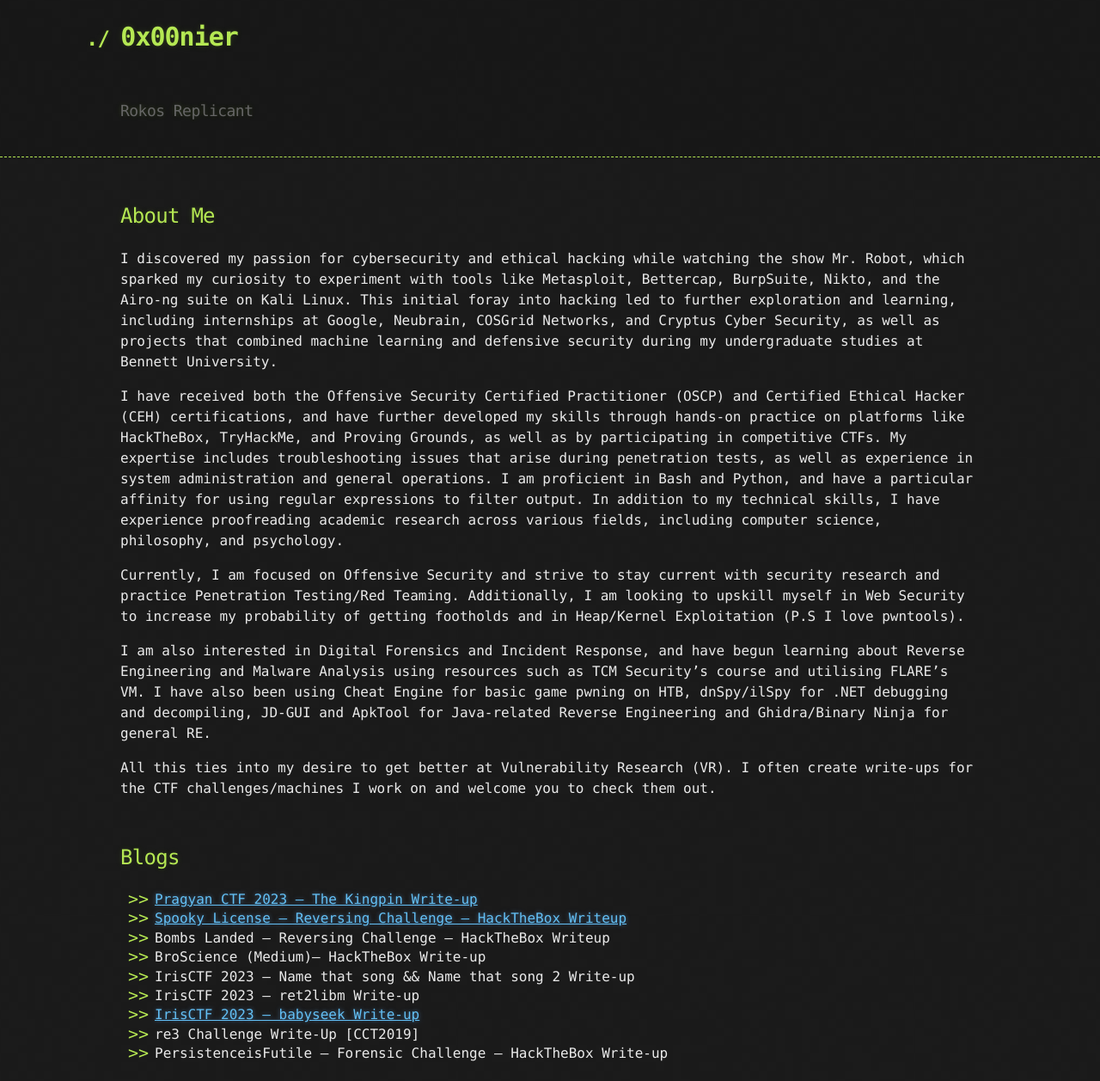
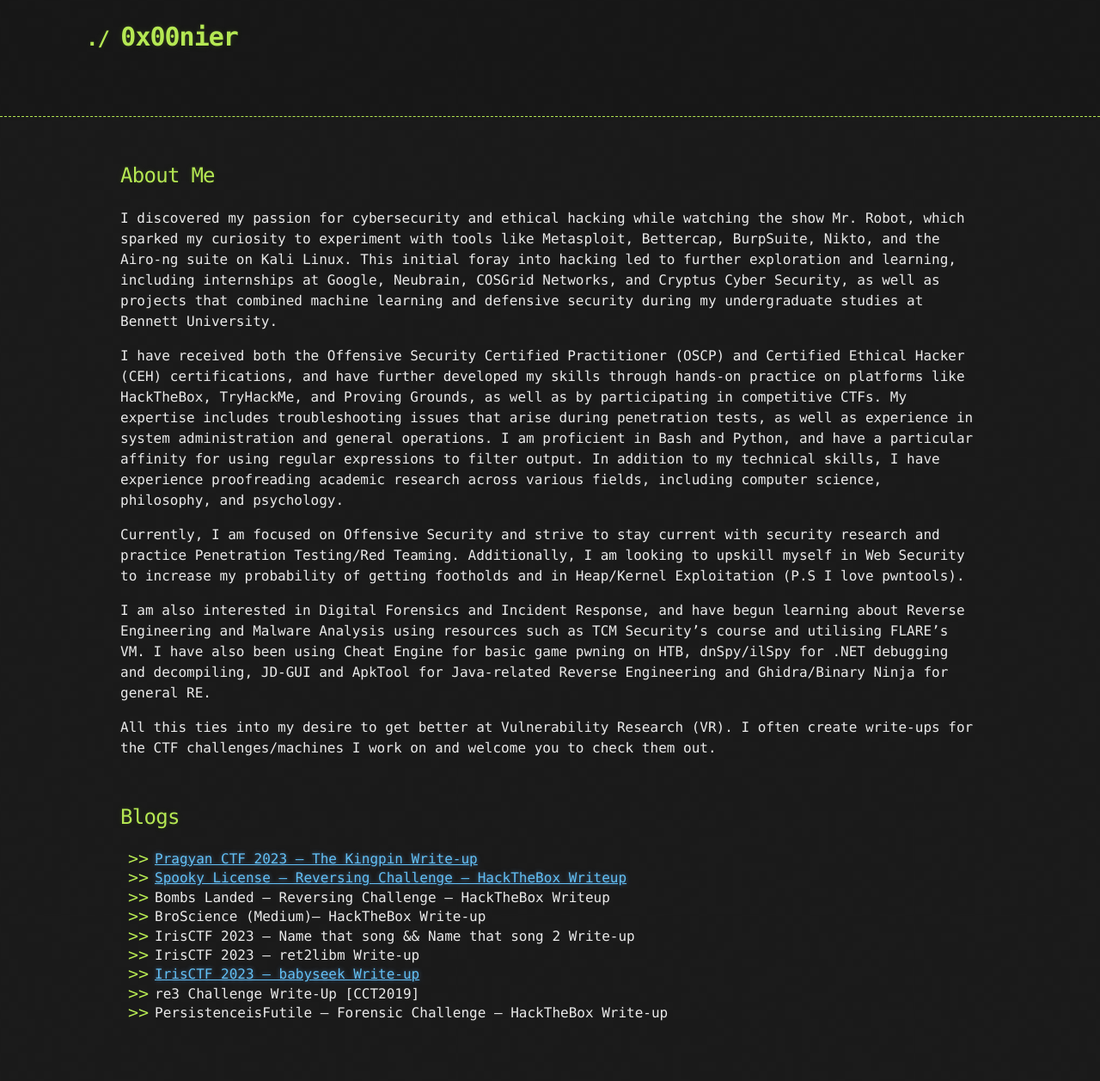
Before and after one commit to 0x00nier/0x00nier.github.io, a Jekyll site: the page built from index.md, in a window 1280 px wide. Shown: the whole page at 86% size. Built offline with Jekyll 4.4.1, drawn with Linux system fonts in a browser that asks for light colours; after the commit the page ends 1210 px from its top, so only the background shows below that.

Commit message:
Removed description

```diff
--- a/_config.yml
+++ b/_config.yml
@@ -1,4 +1,3 @@
 title: 0x00nier
-description: Rokos Replicant
 show_downloads: false
 theme: jekyll-theme-hacker
```
